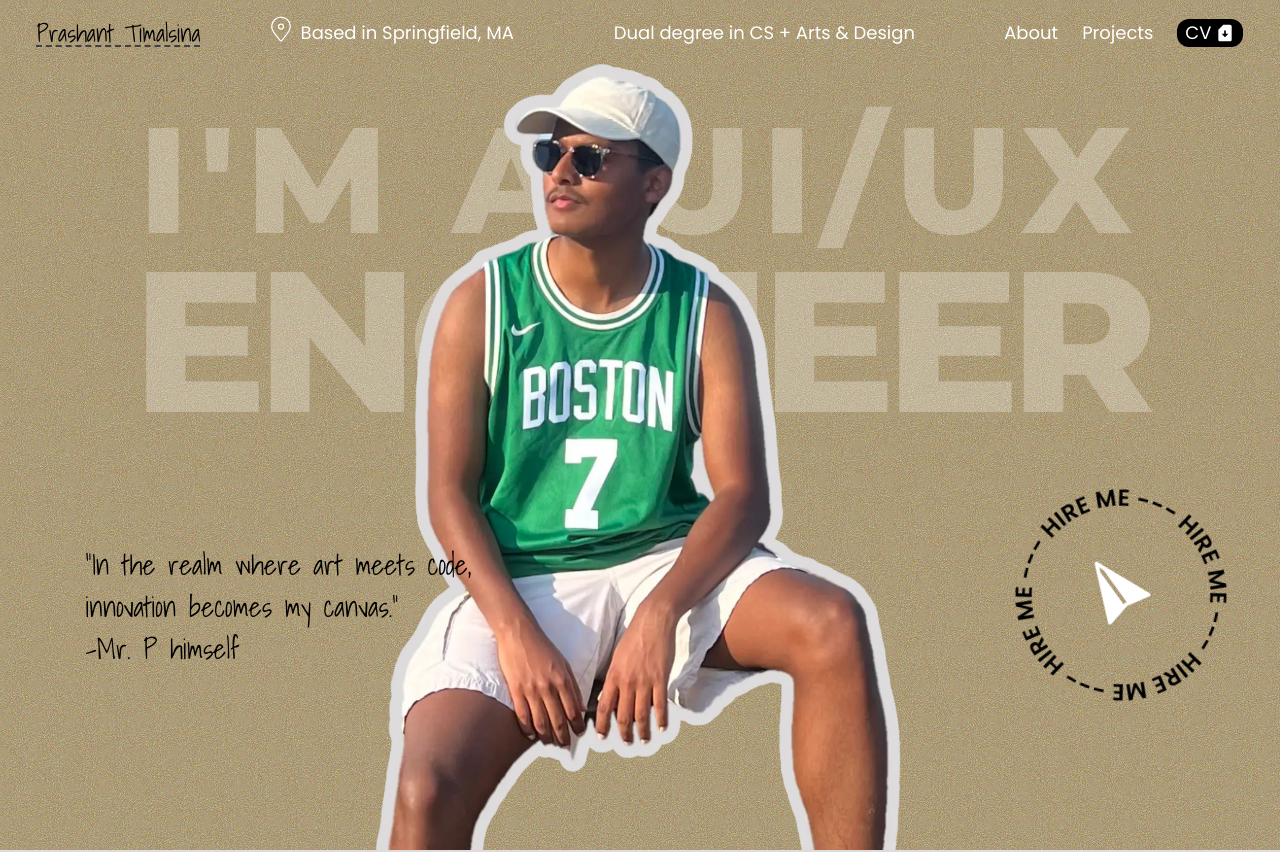
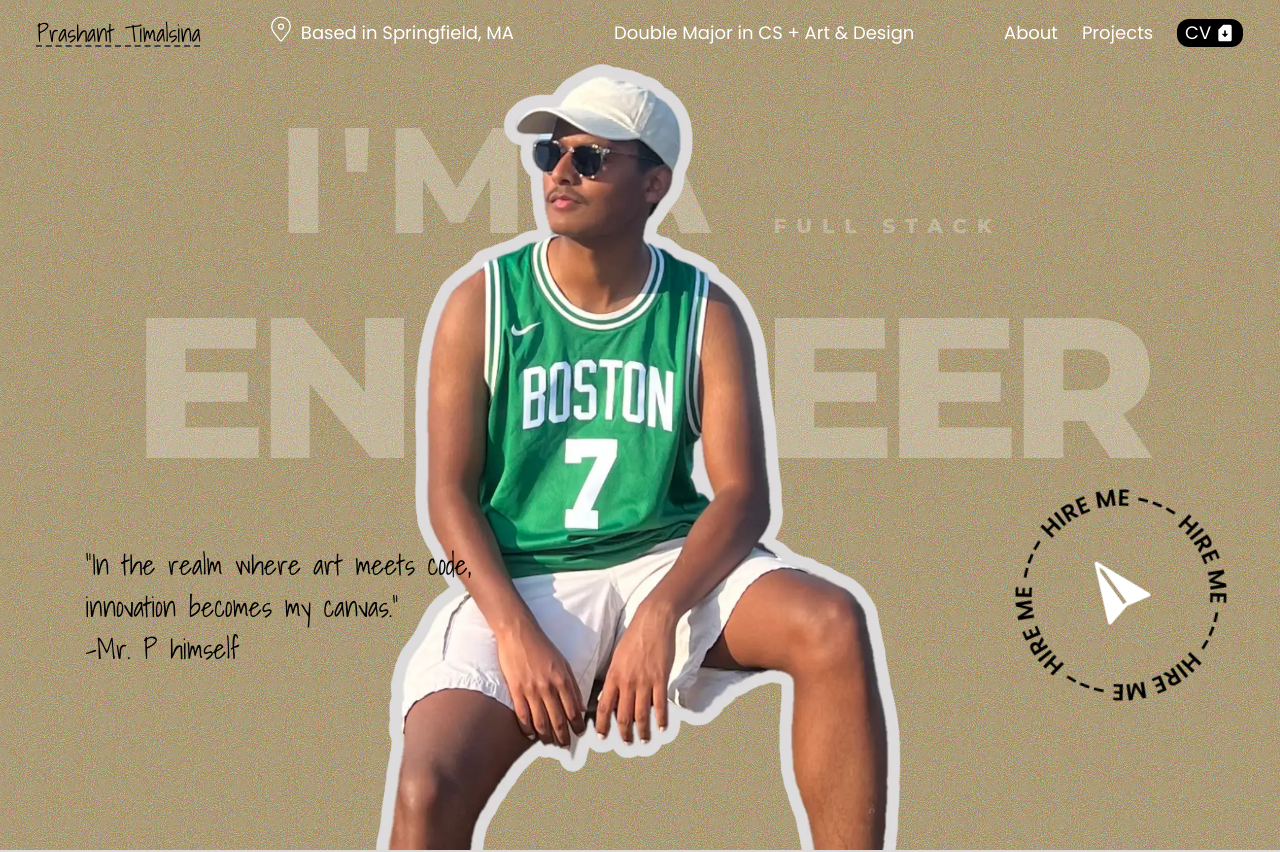
Before and after one commit to tprashant-21/tprashant-21.github.io, a React (Vite) app: page /#/ in a window 1280 px wide. Shown: the top 852 px of the page. Built offline with nearby package versions, Linux system fonts and the light colour scheme; some icons are missing.

Commit message:
changes in landing section

```diff
--- a/src/components/Header.tsx
+++ b/src/components/Header.tsx
@@ -38,7 +38,7 @@
             <div>
                 <PiGraduationCapLight className=" absolute -top-[5px] -left-[40px] text-[23px] tablet:text-[28px]"/>
             </div>
-                <p>Dual degree in CS + Arts & Design </p>
+                <p>Double Major in CS + Art & Design </p>
             </div>
         </div>
 
--- a/src/components/LandingSection.tsx
+++ b/src/components/LandingSection.tsx
@@ -32,7 +32,7 @@
         initial={{ opacity: 0 }}
         animate={{ opacity: .3, transition: {delay:0, duration: 1.7, ease: "easeOut"}}}
         className=" absolute pt-[60px] tablet:pt-0 opacity-30  top-[50px] font-bg-font font-extrabold text-[52px] tablet:text-[105px] laptop:text-[150px] normal:text-[200px]
-        text-center tracking-[5px] leading-[60px] tablet:tracking-[10px] tablet:leading-[115px] laptop:leading-[160px] normal:leading-[200px]">I'M A UI/UX<br/>
+        text-center tracking-[5px] leading-[60px] tablet:tracking-[10px] tablet:leading-[115px] laptop:leading-[160px] normal:leading-[200px]">I'M A <span className="text-[20px]">FULL STACK</span><br/>
         <span
         onMouseEnter={handleMouseOver} onMouseLeave={handleMouseOut}
         className={`text-[72px] tablet:text-[150px] laptop:text-[200px] normal:text-[262px] tracking-[-2px] tablet:tracking-[-10px]`}>{hovered? "DESIGNER" : "ENGINEER"}</span>
```
